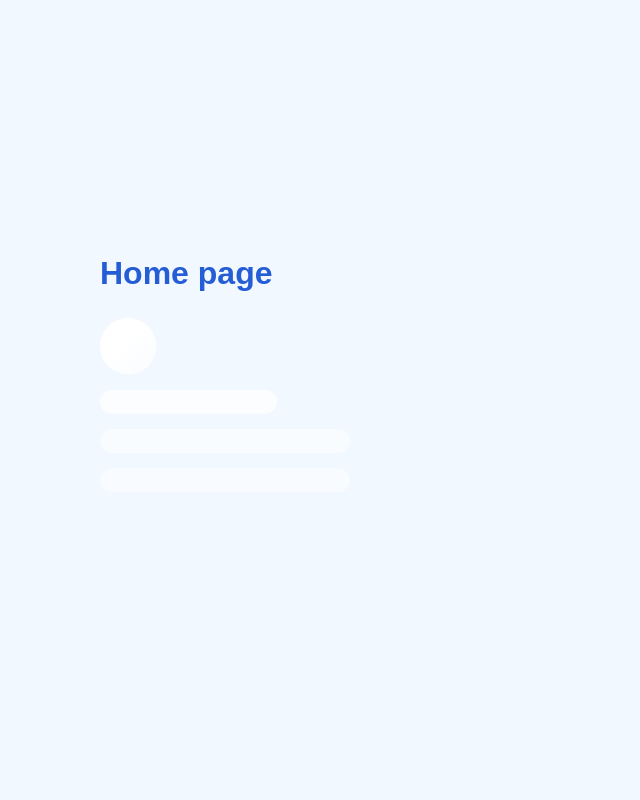
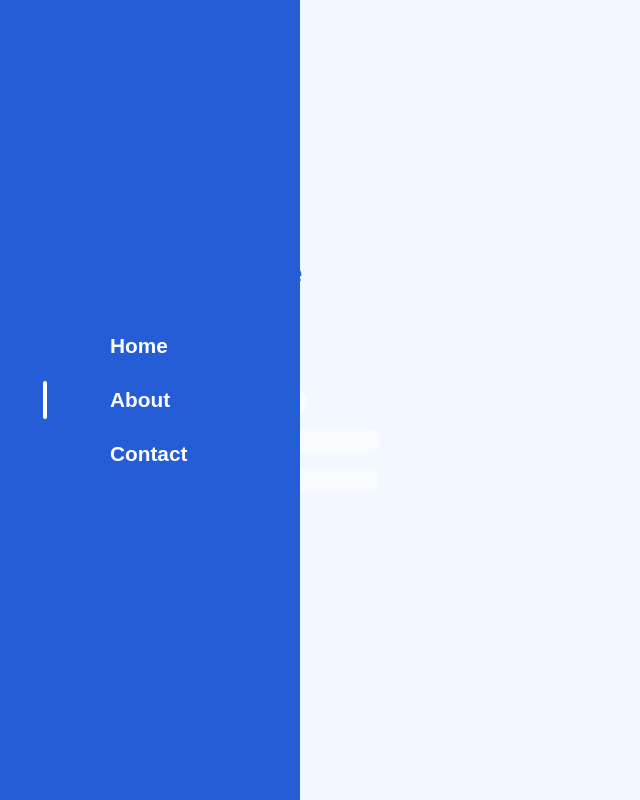
Before and after one commit to AchrafHamrit/react-fullpage-loader, a React (Create React App) app: page / in a window 1280 px wide. Shown: the whole page, without its empty margins (0-640 px from the left). Built offline with nearby package versions, Linux system fonts and the light colour scheme.

Commit message:
Added Sidemenu

```diff
--- a/public/index.html
+++ b/public/index.html
@@ -9,5 +9,13 @@
   <body>
     <noscript>You need to enable JavaScript to run this app.</noscript>
     <div id="root"></div>
+    <script
+      type="module"
+      src="https://unpkg.com/ionicons@5.1.2/dist/ionicons/ionicons.esm.js"
+    ></script>
+    <script
+      nomodule=""
+      src="https://unpkg.com/ionicons@5.1.2/dist/ionicons/ionicons.js"
+    ></script>
   </body>
 </html>
--- a/src/components/App.js
+++ b/src/components/App.js
@@ -4,9 +4,12 @@ import Home from './pages/Home';
 import About from './pages/About';
 import Contact from './pages/Contact';
 
+import Sidemenu from './layouts/Sidemenu';
+
 function App() {
   return (
     <div className='App'>
+      <Sidemenu />
       <Home />
     </div>
   );
--- /dev/null
+++ b/src/components/layouts/Sidemenu.js
@@ -0,0 +1,26 @@
+import React from 'react';
+import '../styling/sidemenu.scss';
+
+const Sidemenu = () => {
+  return (
+    <div className='sidemenu'>
+      <div className='humberger'>
+        <span></span>
+        <span></span>
+      </div>
+      <ul>
+        <li>
+          <span className='title'>Home</span>
+        </li>
+        <li>
+          <span className='title'>About</span>
+        </li>
+        <li>
+          <span className='title'>Contact</span>
+        </li>
+      </ul>
+    </div>
+  );
+};
+
+export default Sidemenu;
--- a/src/components/styling/index.scss
+++ b/src/components/styling/index.scss
@@ -1,4 +1,9 @@
 @import './variables';
+
+html,
+body {
+  overflow-x: hidden;
+}
 
 body {
   margin: 0;
--- a/src/components/styling/page.scss
+++ b/src/components/styling/page.scss
@@ -9,7 +9,7 @@
   .content {
     display: flex;
     flex-direction: column;
-    padding: 100px;
+    padding: 100px 130px;
 
     h2 {
       color: $primary;
--- /dev/null
+++ b/src/components/styling/sidemenu.scss
@@ -0,0 +1,73 @@
+@import './variables';
+
+.sidemenu {
+  overflow: hidden;
+  background-color: white;
+  display: flex;
+  align-items: center;
+  position: absolute;
+  top: 0;
+  bottom: 0;
+  z-index: 1;
+  transition: 0.5s all ease;
+  width: 90px;
+
+  .humberger {
+    padding: 0 30px;
+    transition: 0.5s all ease;
+
+    span {
+      display: block;
+      width: 30px;
+      height: 4px;
+      border-radius: 3px;
+      background-color: $primary;
+      transition: 0.5s all ease;
+
+      &:first-child {
+        margin-bottom: 4px;
+      }
+    }
+  }
+
+  ul {
+    padding: 0 20px;
+    list-style: none;
+    font-size: 1.3rem;
+    font-weight: 600;
+    color: white;
+    opacity: 0;
+    transition: 0.4s all ease;
+
+    li {
+      display: flex;
+      padding: 15px 0;
+      transform: translateX(10px);
+
+      .title {
+        visibility: visible;
+      }
+    }
+  }
+
+  &:hover {
+    background-color: $primary;
+    width: 300px;
+
+    .humberger {
+      span {
+        transform: rotate(90deg);
+        background-color: white;
+      }
+    }
+
+    ul {
+      opacity: 1;
+      transform: translateX(-10px);
+
+      .title {
+        visibility: visible;
+      }
+    }
+  }
+}
```
